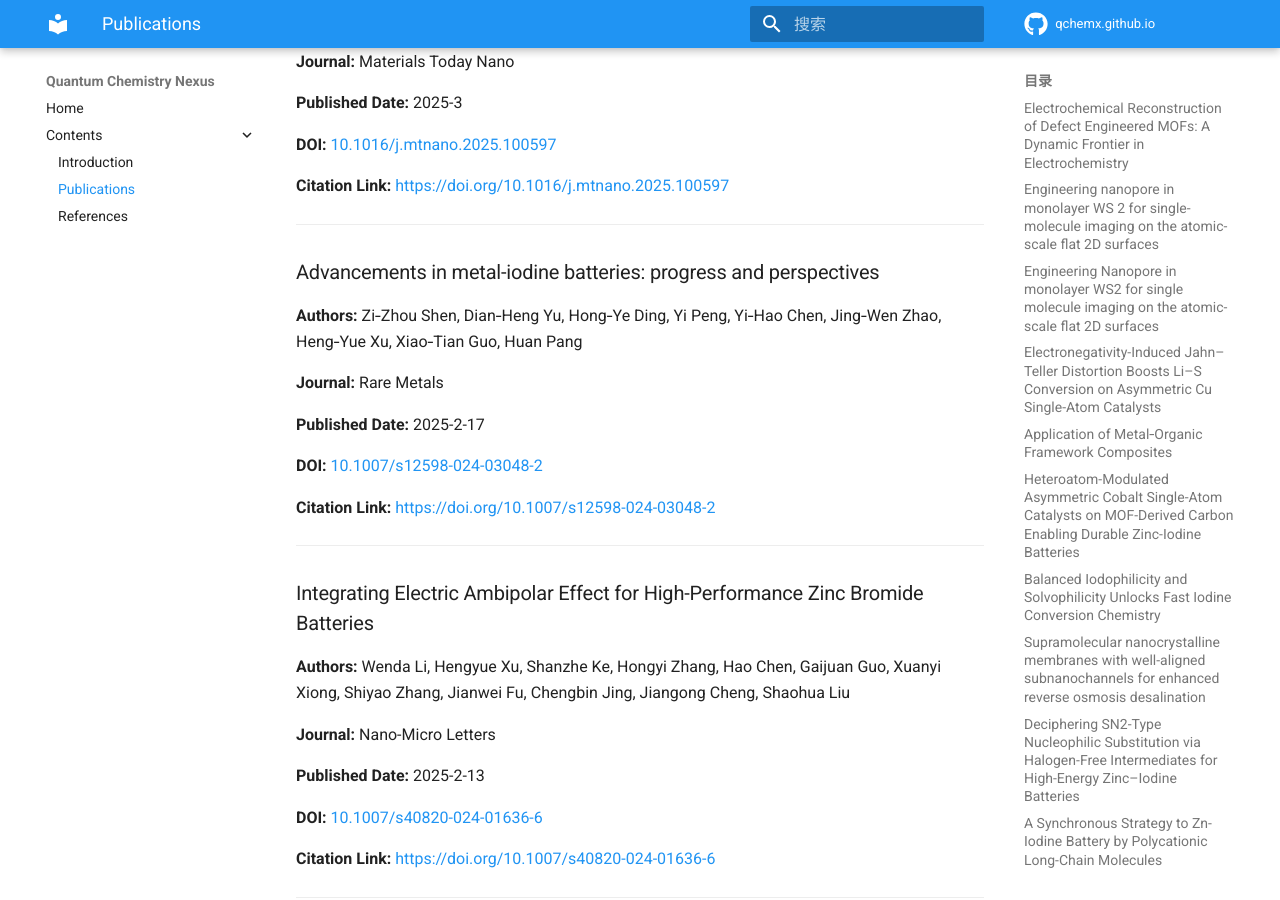
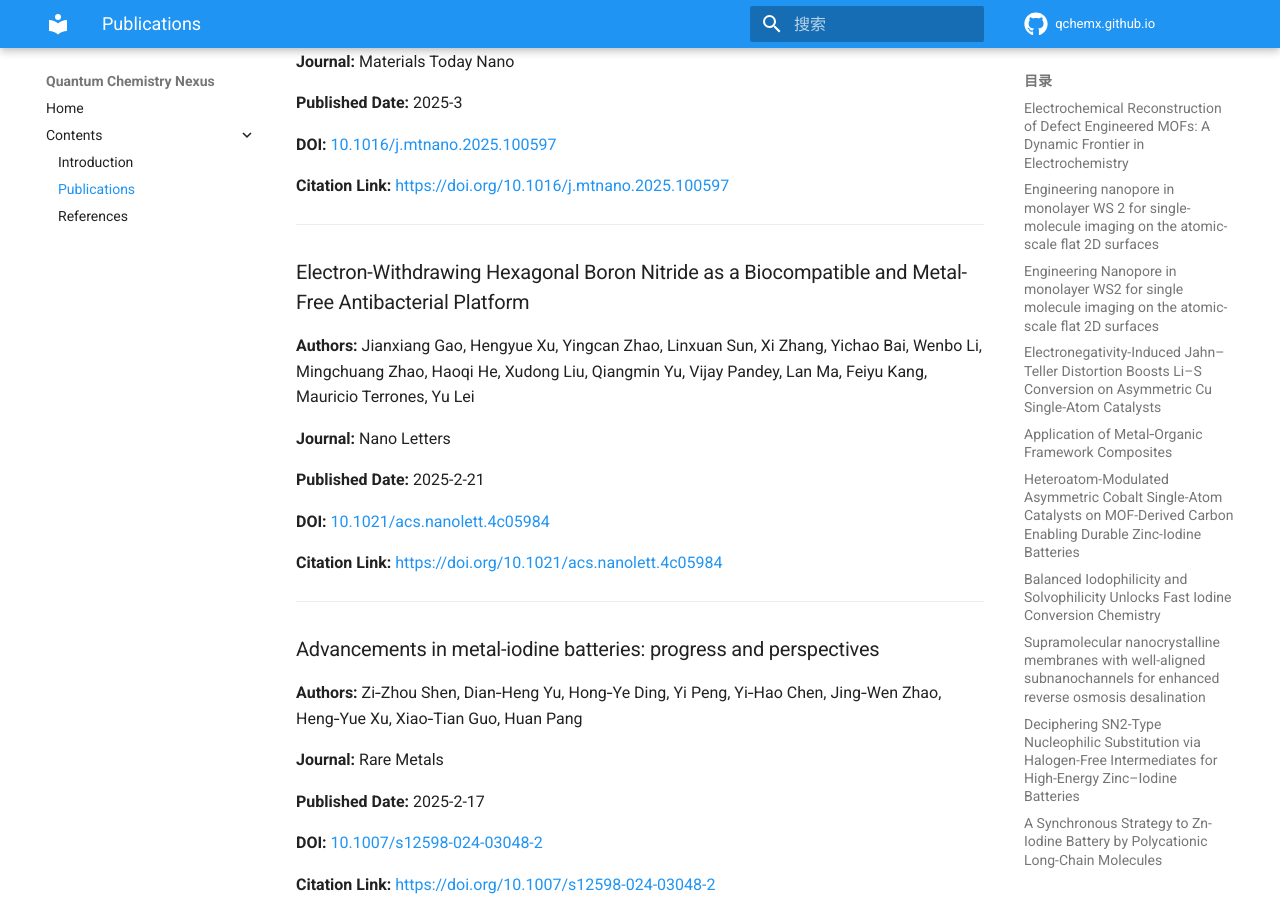
Before and after one commit to QChemX/qchemx.github.io, an MkDocs documentation site: the page built from docs/publications.md, in a window 1280 px wide and 900 px high, scrolled down 6528 px. Built offline with MkDocs 1.6.1 and Material for MkDocs 9.7.7, drawn with Linux system fonts in a browser that asks for light colours; comment, search, counter and statistics services are not loaded; some of the changed text lies outside the part shown.

Commit message:
[orcid sync] Update publications

```diff
--- a/docs/publications.md
+++ b/docs/publications.md
@@ -310,6 +310,22 @@ This page was generated automatically.
 
 ---
 
+### Electron-Withdrawing Hexagonal Boron Nitride as a Biocompatible and Metal-Free Antibacterial Platform
+
+**Authors:** Jianxiang Gao, Hengyue Xu, Yingcan Zhao, Linxuan Sun, Xi Zhang, Yichao Bai, Wenbo Li, Mingchuang Zhao, Haoqi He, Xudong Liu, Qiangmin Yu, Vijay Pandey, Lan Ma, Feiyu Kang, Mauricio Terrones, Yu Lei
+
+**Journal:** Nano Letters
+
+**Published Date:** 2025-2-21
+
+**DOI:** [10.1021/acs.nanolett.4c05984](https://doi.org/10.1021/acs.nanolett.4c05984)
+
+**Citation Link:** [https://doi.org/10.1021/acs.nanolett.4c05984](https://doi.org/10.1021/acs.nanolett.4c05984)
+
+
+
+---
+
 ### Advancements in metal-iodine batteries: progress and perspectives
 
 **Authors:** Zi‐Zhou Shen, Dian‐Heng Yu, Hong‐Ye Ding, Yi Peng, Yi‐Hao Chen, Jing‐Wen Zhao, Heng‐Yue Xu, Xiao‐Tian Guo, Huan Pang
@@ -376,13 +392,13 @@ This page was generated automatically.
 
 ### Regulation of Rh Single-Atom Coordination for Enhanced Reverse Hydrogen Spillover and Efficient Electrochemical Dechlorination
 
-**Authors:** Unknown
+**Authors:** Qian Zheng, Hengyue Xu, Yancai Yao, Jie Dai, Guangming Zhan, Jiaxian Wang, Bing Zhou, Ruizhao Wang, Kaiyuan Wang, Rui Zhao, Bo Yang, Lizhi Zhang
 
 **Journal:** Journal of the American Chemical Society
 
 **Published Date:** 2025-11-12
 
-**DOI:** [10.1021/jacs.5c18184.s001](https://doi.org/10.1021/jacs.5c18184.s001)
+**DOI:** [10.1021/jacs.5c18184](https://doi.org/10.1021/jacs.5c18184)
 
 **Citation Link:** [https://doi.org/10.1021/jacs.5c18184](https://doi.org/10.1021/jacs.5c18184)
 
```
Also changed, not shown: other parts of docs/publications.md (+2 -18 lines).
